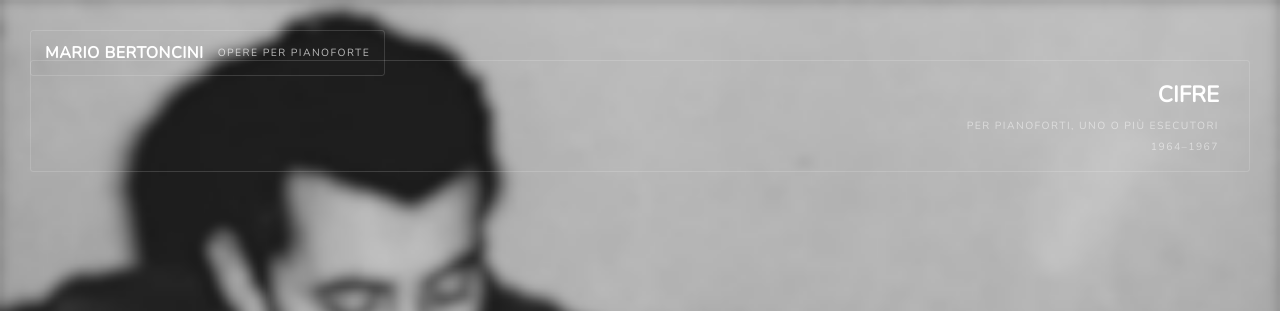
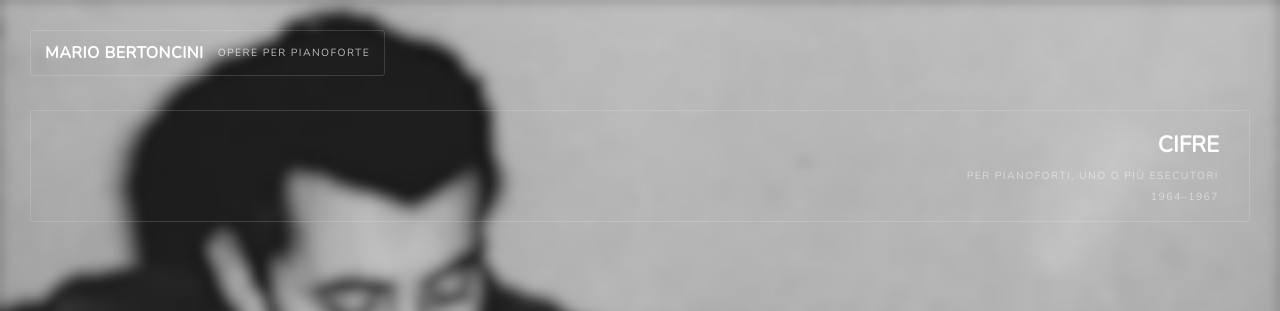
Before and after one commit to JacopoPetrucci/catalogo-bertoncini, a Jekyll site: the page built from index.markdown, in a window 1280 px wide. Shown: the top 311 px of the page. Built offline with Jekyll 4.4.1, drawn with Linux system fonts in a browser that asks for light colours.

Commit message:
Evita collisione tra riquadro titolo e prima card opera
Aumenta il padding-top della lista opere in homepage per fare spazio
al rettangolo MARIO BERTONCINI in alto a sinistra.

```diff
--- a/assets/main.scss
+++ b/assets/main.scss
@@ -199,7 +199,7 @@
 .home-content {
   position: relative;
   z-index: 2;
-  padding: 60px 30px;
+  padding: 110px 30px 60px;
 }
 
 .opere-list {
```
